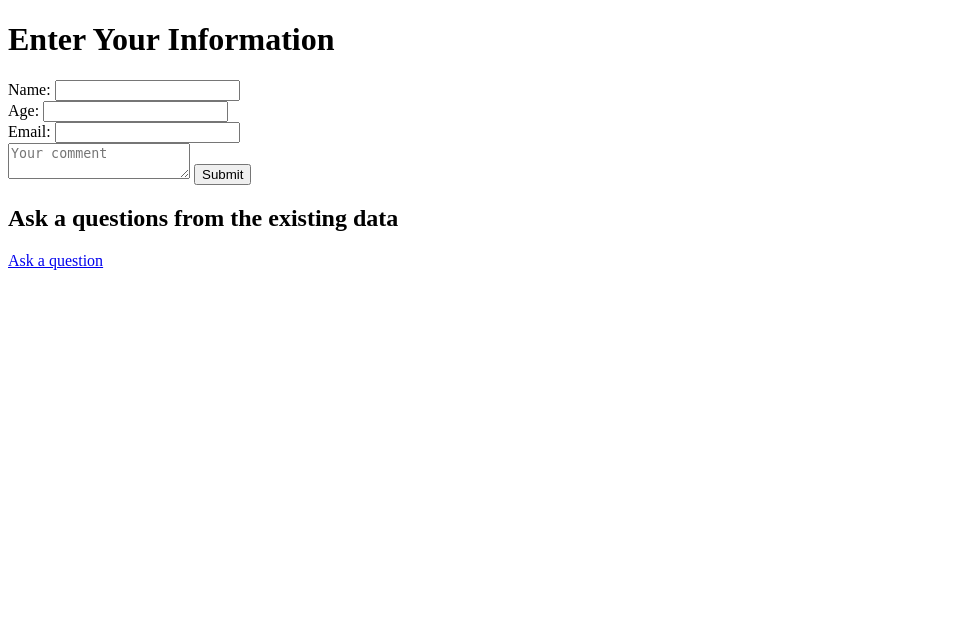
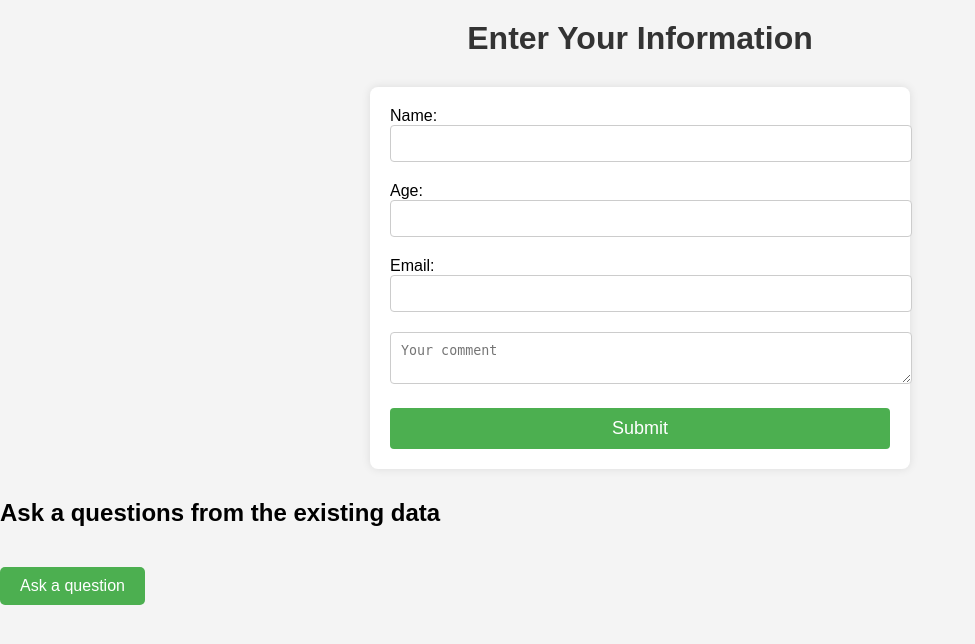
Before and after one commit to carbonjo/AutoSurvey, a Flask app: page / in a window 1280 px wide. Shown: the top 644 px of the page, without its empty margins (0-975 px from the left). Run offline with Flask 3, Linux system fonts and the light colour scheme; some libraries are stand-ins or nearby versions.

Commit message:
added style.css

```diff
--- a/Notes.txt
+++ b/Notes.txt
@@ -1,2 +1,3 @@
 Notes.txt
 To start the Flask app in the server: sudo systemctl start survey_app
+In chatGPT the chat tread is called Flas/MySQL Survey
--- /dev/null
+++ b/static/style.css
@@ -0,0 +1,113 @@
+/* General Styling */
+body {
+    font-family: Arial, sans-serif;
+    background-color: #f4f4f4;
+    margin: 0;
+    padding: 0;
+}
+
+h1 {
+    text-align: center;
+    color: #333;
+    margin-top: 20px;
+}
+
+p {
+    font-size: 18px;
+    line-height: 1.6;
+    text-align: center;
+}
+
+a {
+    display: inline-block;
+    margin-top: 20px;
+    text-decoration: none;
+    color: white;
+    background-color: #4CAF50;
+    padding: 10px 20px;
+    border-radius: 5px;
+    font-size: 16px;
+}
+
+a:hover {
+    background-color: #45a049;
+}
+
+/* Form Styling */
+form {
+    background-color: white;
+    padding: 20px;
+    max-width: 500px;
+    margin: 30px auto;
+    border-radius: 8px;
+    box-shadow: 0 0 10px rgba(0, 0, 0, 0.1);
+}
+
+label {
+    font-size: 18px;
+    display: block;
+    margin-bottom: 8px;
+}
+
+input[type="text"],
+input[type="email"],
+input[type="number"],
+textarea {
+    width: 100%;
+    padding: 10px;
+    margin-bottom: 20px;
+    border: 1px solid #ccc;
+    border-radius: 4px;
+}
+
+input[type="submit"] {
+    width: 100%;
+    padding: 10px;
+    background-color: #4CAF50;
+    border: none;
+    border-radius: 4px;
+    color: white;
+    font-size: 18px;
+    cursor: pointer;
+}
+
+input[type="submit"]:hover {
+    background-color: #45a049;
+}
+
+/* Table Styling for Results */
+table {
+    width: 80%;
+    margin: 30px auto;
+    border-collapse: collapse;
+}
+
+table th, table td {
+    border: 1px solid #ddd;
+    padding: 10px;
+    text-align: left;
+}
+
+table th {
+    background-color: #f2f2f2;
+    font-weight: bold;
+}
+
+table tr:nth-child(even) {
+    background-color: #f9f9f9;
+}
+
+table tr:hover {
+    background-color: #f1f1f1;
+}
+
+/* Footer Styling */
+footer {
+    text-align: center;
+    padding: 20px;
+    background-color: #333;
+    color: white;
+    position: fixed;
+    width: 100%;
+    bottom: 0;
+}
--- a/templates/ask_question.html
+++ b/templates/ask_question.html
@@ -2,6 +2,7 @@
 <html>
 <head>
     <title>Ask a Question</title>
+    <link rel="stylesheet" type="text/css" href="{{ url_for('static', filename='style.css') }}">
 </head>
 <body>
     <h1>Ask a Question About the Data</h1>
--- a/templates/collect_data.html
+++ b/templates/collect_data.html
@@ -2,6 +2,8 @@
 <html>
 <head>
     <title>Collect Data</title>
+    <link rel="stylesheet" type="text/css" href="{{ url_for('static', filename='style.css') }}">
+
 </head>
 <body>
     <h1>Enter Your Information</h1>
--- a/templates/results.html
+++ b/templates/results.html
@@ -3,6 +3,8 @@
 <head>
     <meta charset="UTF-8">
     <meta name="viewport" content="width=device-width, initial-scale=1.0">
+    <link rel="stylesheet" type="text/css" href="{{ url_for('static', filename='style.css') }}">
+
     <title>Query Results</title>
 </head>
 <body>
--- a/templates/summary.html
+++ b/templates/summary.html
@@ -2,6 +2,8 @@
 <html>
 <head>
     <title>Comment Summary</title>
+    <link rel="stylesheet" type="text/css" href="{{ url_for('static', filename='style.css') }}">
+
 </head>
 <body>
     <h1>Comment Summary</h1>
```
